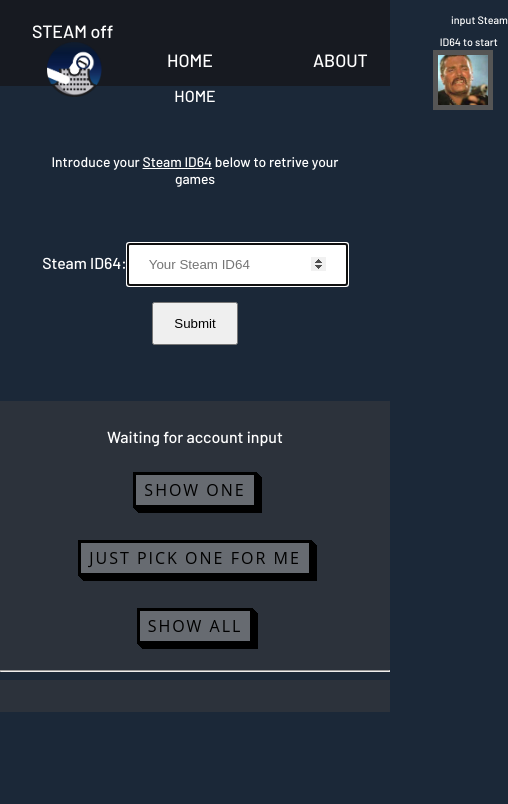
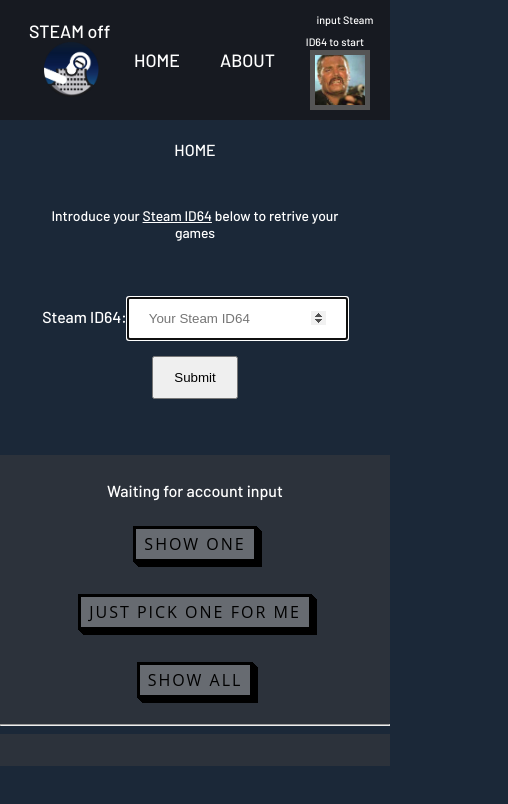
Before and after one commit to williethewolf/SteamOff, a React (Create React App) app: page / in a window 390 px wide. Shown: the top 804 px of the page, 508 px wide, since content can reach past the window. Built offline with nearby package versions, Linux system fonts and the light colour scheme.

Commit message:
Feature completed: mobile responsive layout and formating in css

```diff
--- a/src/components/AllGamesList.js
+++ b/src/components/AllGamesList.js
@@ -11,10 +11,10 @@ const StyledAllGamesContainer = styled.div`
     grid-template-columns: repeat(2, minmax(0, 1fr));
   }
   gap: 5rem 1rem;
-  grid-template-areas:
+  /* grid-template-areas:
     ". . . ."
     ". . . ."
-    ". . . .";
+    ". . . .";  */
     background-color: #2C323B;
     padding: 3rem;
     position:relative;
--- a/src/components/GameCard.js
+++ b/src/components/GameCard.js
@@ -8,8 +8,7 @@ const StyledCard = styled.div`
   .card-body{
     display: block;
     position:relative;
-    z-index:97
-
+    z-index:97;
   }
 
   img {
@@ -20,6 +19,9 @@ const StyledCard = styled.div`
       position:relative;
     z-index:91;
     max-width: 80%;
+    @media only screen and (max-width: 800px){
+      margin-bottom: 20px;
+  }
   }
 
   /* .blurred {
@@ -48,6 +50,7 @@ img{
       position:relative;
     z-index:91;
     max-width: 80%;
+
 }
 
 /*
@@ -61,6 +64,7 @@ img{
     font-family: "Open Sans", sans-serif;
   font-size: 16px;
   letter-spacing: 2px;
+  white-space: nowrap;
   text-decoration: none;
   text-transform: uppercase;
   color: #000;
@@ -76,6 +80,10 @@ img{
   right:50%;
   transform: translate(50%, 0);
     bottom:115px;
+    @media only screen and (max-width: 800px){
+      bottom:145px;
+  }
+
   }
 
 Button:active {
--- a/src/components/Header.js
+++ b/src/components/Header.js
@@ -21,12 +21,22 @@ const StyledHeader = styled.header`
     height: 5rem;
     color: white;
     padding-top: 6px;
+    padding-bottom: 6px;
+    margin-bottom: 20px;
+    @media only screen and (max-width: 800px){
+   display: flex;
+   height:auto;
+   justify-content: center;
+  }
   a{
     text-decoration: none;
     color: inherit;
   }
   span{
-    margin: 0 50px;
+    margin: 0 40px;
+    @media only screen and (max-width: 800px){
+      margin: 0 20px;
+  }
   }
   img{
     margin: 0 15px;
@@ -36,6 +46,8 @@ const StyledHeader = styled.header`
     /* display: flex;
   justify-content: center; */
   text-align: right;
+  @media only screen and (max-width: 800px){
+  text-align: center;}
   span{
     font-size:calc( 1px + 2.5vmin);
     margin: 10px;
@@ -52,6 +64,7 @@ const StyledHeader = styled.header`
 
   .logo-cont{
     text-align: left;
+    margin-left: 1.5rem;
   }
 
   .App-logo{
--- a/src/pages/Home.js
+++ b/src/pages/Home.js
@@ -6,7 +6,7 @@ import { useEffect, useState, useRef } from 'react'
 function Home ({userID, setUserID , setUserProfile}){
     const [games, setGames] = useState(null)
 
-    const API_URL = "steamoff-back-production.up.railway.app/api/users/"
+    const API_URL = "https://steamoff-back-production.up.railway.app/api/users/"
 
     const getGamesRef = useRef(null)
 
```
Also changed, not shown: 1 other file (tests, documents, lock files or other folders).
